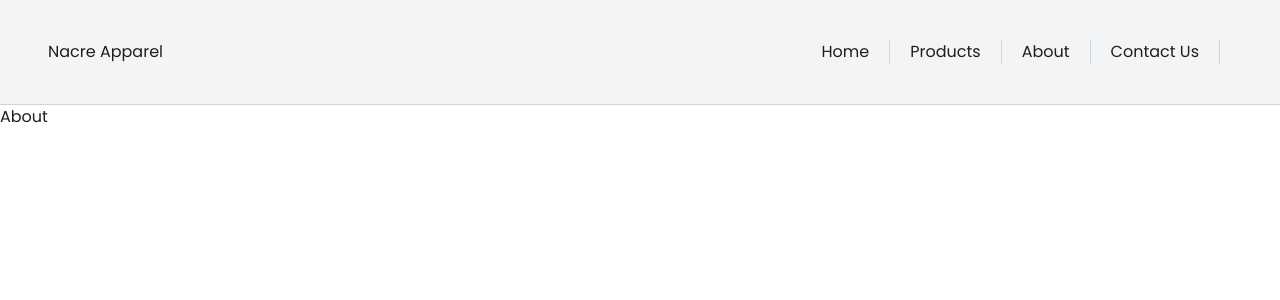
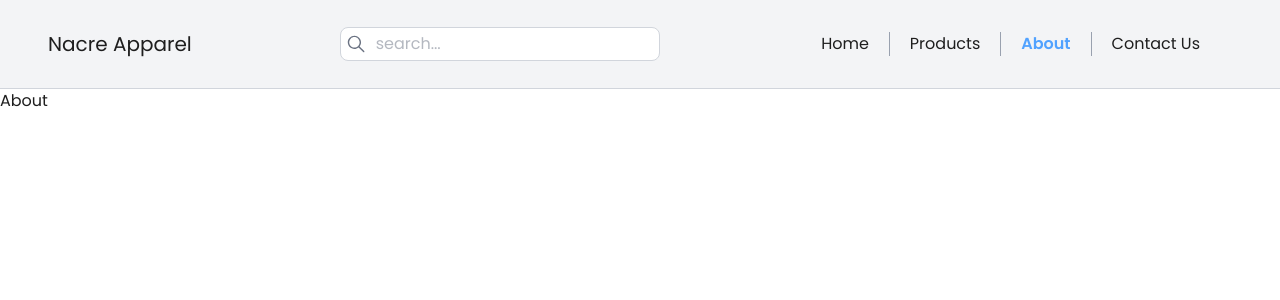
Before and after one commit to adeel7831/nacre-apparel, a React (Vite) app: page /nacre-apparel/about in a window 1280 px wide. Shown: the top 300 px of the page. Built offline with nearby package versions, Linux system fonts and the light colour scheme.

Commit message:
search bar added in header

```diff
--- a/src/components/Header.jsx
+++ b/src/components/Header.jsx
@@ -1,44 +1,84 @@
 import { useState } from "react";
 import { MdOutlineClose } from "react-icons/md";
 import { RiMenu3Fill } from "react-icons/ri";
-import { Link } from "react-router";
+import { IoIosSearch } from "react-icons/io";
+import { Link, NavLink } from "react-router";
 import MobileMenu from "./MobileMenu";
 import NavItems from "../constants/NavItems";
+import SearchBar from "./SearchBar";
 
 const Header = () => {
   const [mobileMenuOpen, setMobileMenuOpen] = useState(false);
+  const [searchBarOpen, setSearchBarOpen] = useState(false);
   const mobileMenuToggler = () => {
     setMobileMenuOpen((prev) => !prev);
   };
+  const openSearchBar = () => {
+    setSearchBarOpen(true);
+  };
+  const closeSearchBar = () => {
+    setSearchBarOpen(false);
+  };
   return (
     <>
-      <div className="flex justify-between items-center px-3 md:px-8 lg:px-10 xl:px-12 py-5 border-b border-b-gray-300 bg-gray-100">
-        <Link to="/">Nacre Apparel</Link>
+      <div className="relative flex justify-between items-center px-3 md:px-8 lg:px-10 xl:px-12 py-5 border-b border-b-gray-300 bg-gray-100">
+        <div
+          className={`${
+            searchBarOpen ? "translate-y-0" : "-translate-y-full"
+          }  lg:hidden absolute inset-0 flex items-center justify-center gap-5 px-5 bg-gray-100 z-10 transition-transform duration-500 ease-in-out`}
+        >
+          <div className="w-full max-w-96">
+            <SearchBar />
+          </div>
+          <MdOutlineClose
+            onClick={closeSearchBar}
+            className="h-6 w-6 text-gray-500"
+          />
+        </div>
+        <Link to="/" className="sm:text-medium lg:text-lg xl:text-xl">
+          Nacre Apparel
+        </Link>
+
+        <div className="hidden lg:block w-full max-w-80">
+          <SearchBar />
+        </div>
 
         <nav className="hidden md:block">
-          <div className="flex items-center gap-5 px-3 py-5">
+          <div className="flex items-center gap-5 p-3">
             {NavItems.map((item, indx) => {
               return (
-                <Link
+                <NavLink
                   to={item.link}
                   key={indx}
-                  className=" pr-5 border-r border-gray-300 "
+                  className={({ isActive }) =>
+                    `pr-5 border-r border-gray-400 last:border-r-0  transition-colors duration-400 ease-in-out ${
+                      isActive ? "font-semibold text-blue-400" : "font-normal"
+                    }`
+                  }
                 >
                   {item.title}
-                </Link>
+                </NavLink>
               );
             })}
           </div>
         </nav>
-        <div onClick={mobileMenuToggler} className="md:hidden relative w-7 h-7">
+        <div className="lg:hidden flex items-center gap-5">
+          <IoIosSearch onClick={openSearchBar} className=" h-7 w-7" />
+          <div
+            onClick={mobileMenuToggler}
+            className="md:hidden relative w-7 h-7"
+          >
             <RiMenu3Fill
               className={`absolute h-7 w-7 transition-all duration-500 ease-in-out
-            ${mobileMenuOpen ? "opacity-0  scale-0" : "opacity-100  scale-100"}`}
+            ${
+              mobileMenuOpen ? "opacity-0  scale-0" : "opacity-100  scale-100"
+            }`}
             />
             <MdOutlineClose
               className={`absolute h-7 w-7 transition-all duration-500 ease-in-out
             ${mobileMenuOpen ? "opacity-100 scale-100" : "opacity-0  scale-0"}`}
             />
+          </div>
         </div>
       </div>
       <MobileMenu
--- /dev/null
+++ b/src/components/SearchBar.jsx
@@ -0,0 +1,14 @@
+import { IoIosSearch } from "react-icons/io";
+const SearchBar = () => {
+  return (
+    <div className="relative w-full flex border border-gray-300 rounded-lg bg-white items-center p-1">
+      <IoIosSearch className="h-6 w-6 text-gray-500" />
+      <input
+        type="text"
+        placeholder="search..."
+        className="outline-0  w-full px-2 text-gray-500"
+      />
+    </div>
+  );
+};
+export default SearchBar;
```
Lines whose indentation alone changed are shown as unchanged.
